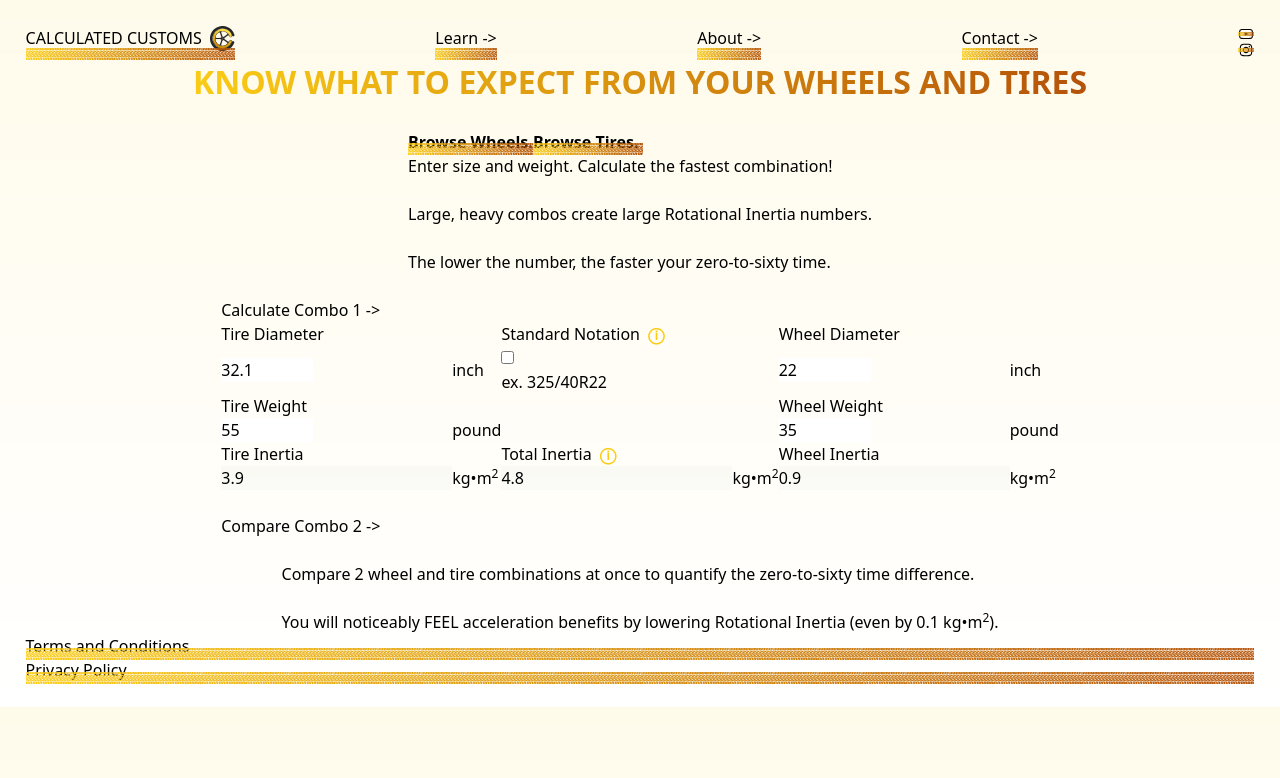
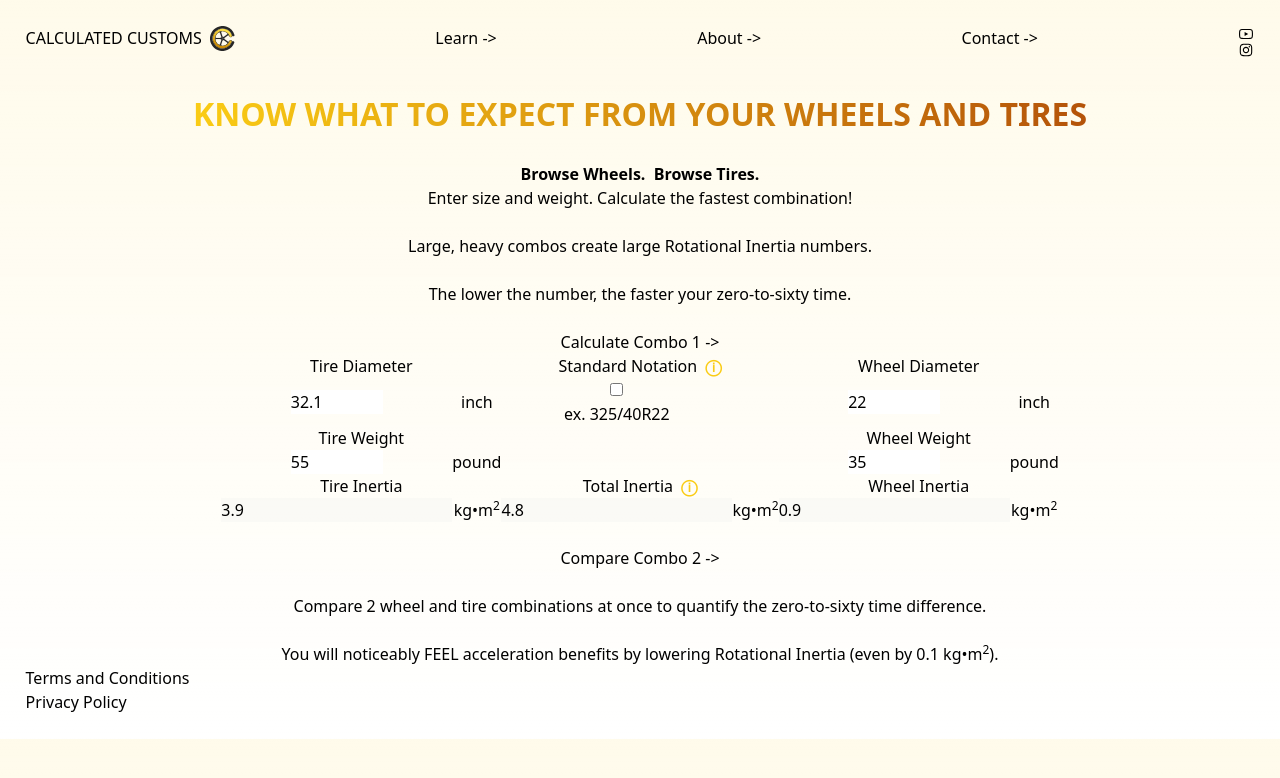
Before and after one commit to RamonJOrtega/calculated-customs, a Next.js app: page / in a window 1280 px wide. Shown: the top 778 px of the page. Built offline with nearby package versions, Linux system fonts and the light colour scheme.

Commit message:
alighn text center on main page.tsx

```diff
--- a/app/globals.css
+++ b/app/globals.css
@@ -143,7 +143,7 @@ div{
     animation-duration: 1s;
 }
 
-a {
+/* a {
   position: relative;
   text-decoration: none;
 }
@@ -163,7 +163,7 @@ a::after {
   mask-size: contain;
   -webkit-mask-repeat: repeat-x;
   mask-repeat: repeat-x;
-}
+} */
 
 
 input::-webkit-outer-spin-button,
--- a/app/layout.tsx
+++ b/app/layout.tsx
@@ -22,7 +22,6 @@ export default function RootLayout({
   return (
     <html lang="en">
       <body>
-        {/* <main className='bg-black text-slate-300'> */}
           <main >
             <NavBar />
             {children}
--- a/app/learn/page.tsx
+++ b/app/learn/page.tsx
@@ -24,6 +24,7 @@ export default function LearnPage() {
                         <h1  >CALCULATING WHEEL AND TIRE PERFORMANCE</h1>
                         <br></br>
 
+                       <section>
                         <h3> How Accurate Are Our Calculators? </h3>
                             <br></br>
                             <p >
@@ -32,6 +33,7 @@ export default function LearnPage() {
                                 <br></br>
                             </p>
                             <br></br>
+                       </section>
                         <h3>How Are Our Calculators Modeled?</h3>
                         <p >
                             <br></br>
--- a/app/page.tsx
+++ b/app/page.tsx
@@ -11,13 +11,13 @@ export default function Home() {
 
   return (
     <>
-      <section className='flex flex-col items-center'>
-            <h1 >KNOW WHAT TO EXPECT FROM YOUR WHEELS AND TIRES</h1>
+      <section className='flex flex-col items-center text-center'>
+            <h1>KNOW WHAT TO EXPECT FROM YOUR WHEELS AND TIRES</h1>
             <br></br>
             <p >
 
-              <span><a href="https://www.tkqlhce.com/click-100641204-10377976"><strong>Browse Wheels.</strong></a></span>
-              <span ><a href="https://www.kqzyfj.com/click-100641204-10377851"><strong>Browse Tires.</strong> </a></span>&#160;
+              <span><a href="https://www.tkqlhce.com/click-100641204-10377976"><strong>Browse Wheels.</strong></a></span> &#160;
+              <span ><a href="https://www.kqzyfj.com/click-100641204-10377851"><strong>Browse Tires.</strong> </a></span>
               <br></br>
               Enter size and  weight.
               Calculate the fastest combination!
--- a/app/z components/NavBar.tsx
+++ b/app/z components/NavBar.tsx
@@ -1,46 +1,121 @@
+'use client'
 import {  } from 'next/font/google'
 import Link from  'next/link';
 import Image from 'next/image';
 import SocialLinks from './SocialLinks';
 import { AiOutlineInstagram, AiOutlineYoutube } from 'react-icons/ai';
+import { SetStateAction, useState } from 'react';
 
 
-export default function NavBar() {
+// export default function NavBar() {
 
-    return(
+//     return(
+//         <>
+//             <nav className='flex justify-between flex-wrap mb-8'>
+//                 <Link href="/" >
+//                     <div >
+//                         <h3 className='flex items-center'>
+//                         CALCULATED CUSTOMS <span className="ml-2">
+//                                 <Image src="/logo.svg"
+//                                 alt="calculated customs logo"
+//                                 width={25}
+//                                 height={25}
+//                                 priority />
+//                             </span>
+//                         </h3>
+//                     </div>
+//                 </Link>
+//                 <Link  href="/learn">
+//                     <div >
+//                         <h5 >Learn <span>-&gt;</span> </h5>
+//                     </div>
+//                 </Link>
+//                 <Link  href="/about">
+//                     <div >
+//                         <h5 >About <span>-&gt;</span> </h5>
+//                     </div>
+//                 </Link>
+//                 <Link  href="/contact">
+//                     <div >
+//                         <h5 >Contact <span>-&gt;</span> </h5>
+//                     </div>
+//                 </Link>
+
+//                 <SocialLinks />
+//             </nav>
+//         </>
+//     )
+// }
+
+
+const NavBar: React.FC = () => {
+  const [hoveredLink, setHoveredLink] = useState('');
+
+  const handleLinkHover = (link: string) => {
+    setHoveredLink(link);
+  };
+
+  return (
     <>
-            <nav className='flex justify-between flex-wrap'>
-                <Link href="/" >
-                    <div >
-                        <h3 className='flex items-center undecorated'>
-                        CALCULATED CUSTOMS <span className="ml-2">
-                                <Image src="/logo.svg"
-                                alt="calculated customs logo"
-                                width={25}
-                                height={25}
-                                priority />
+      <nav className="flex justify-between flex-wrap mb-8">
+        <Link href="/">
+          <div className="flex items-center">
+            <h3 className="flex items-center transition-transform duration-300">
+              CALCULATED CUSTOMS
+              <span
+                className={`ml-2 transform transition-transform duration-300 ${
+                  hoveredLink === '/' ? 'translate-x-1' : 'translate-x-0'
+                }`}
+              >
+                <Image src="/logo.svg" alt="calculated customs logo" width={25} height={25} priority />
               </span>
             </h3>
           </div>
         </Link>
-                <Link  href="/learn">
-                    <div >
-                        <h5 >Learn <span>-&gt;</span> </h5>
+        <Link href="/learn">
+          <div
+            onMouseEnter={() => handleLinkHover('/learn')}
+            onMouseLeave={() => handleLinkHover('')}
+            className={`transition-transform duration-300 ${
+              hoveredLink === '/learn' ? 'translate-x-1' : 'translate-x-0'
+            }`}
+          >
+            <h5>
+              Learn <span>-&gt;</span>
+            </h5>
           </div>
         </Link>
-                <Link  href="/about">
-                    <div >
-                        <h5 >About <span>-&gt;</span> </h5>
+        <Link href="/about">
+          <div
+            onMouseEnter={() => handleLinkHover('/about')}
+            onMouseLeave={() => handleLinkHover('')}
+            className={`transition-transform duration-300 ${
+              hoveredLink === '/about' ? 'translate-x-1' : 'translate-x-0'
+            }`}
+          >
+            <h5>
+              About <span>-&gt;</span>
+            </h5>
           </div>
         </Link>
-                <Link  href="/contact">
-                    <div >
-                        <h5 >Contact <span>-&gt;</span> </h5>
+        <Link href="/contact">
+          <div
+            onMouseEnter={() => handleLinkHover('/contact')}
+            onMouseLeave={() => handleLinkHover('')}
+            className={`transition-transform duration-300 ${
+              hoveredLink === '/contact' ? 'translate-x-1' : 'translate-x-0'
+            }`}
+          >
+            <h5>
+              Contact <span>-&gt;</span>
+            </h5>
           </div>
         </Link>
 
         <SocialLinks />
       </nav>
     </>
-    )
-}
+  );
+};
+
+export default NavBar;
```
Lines whose indentation alone changed are shown as unchanged.
